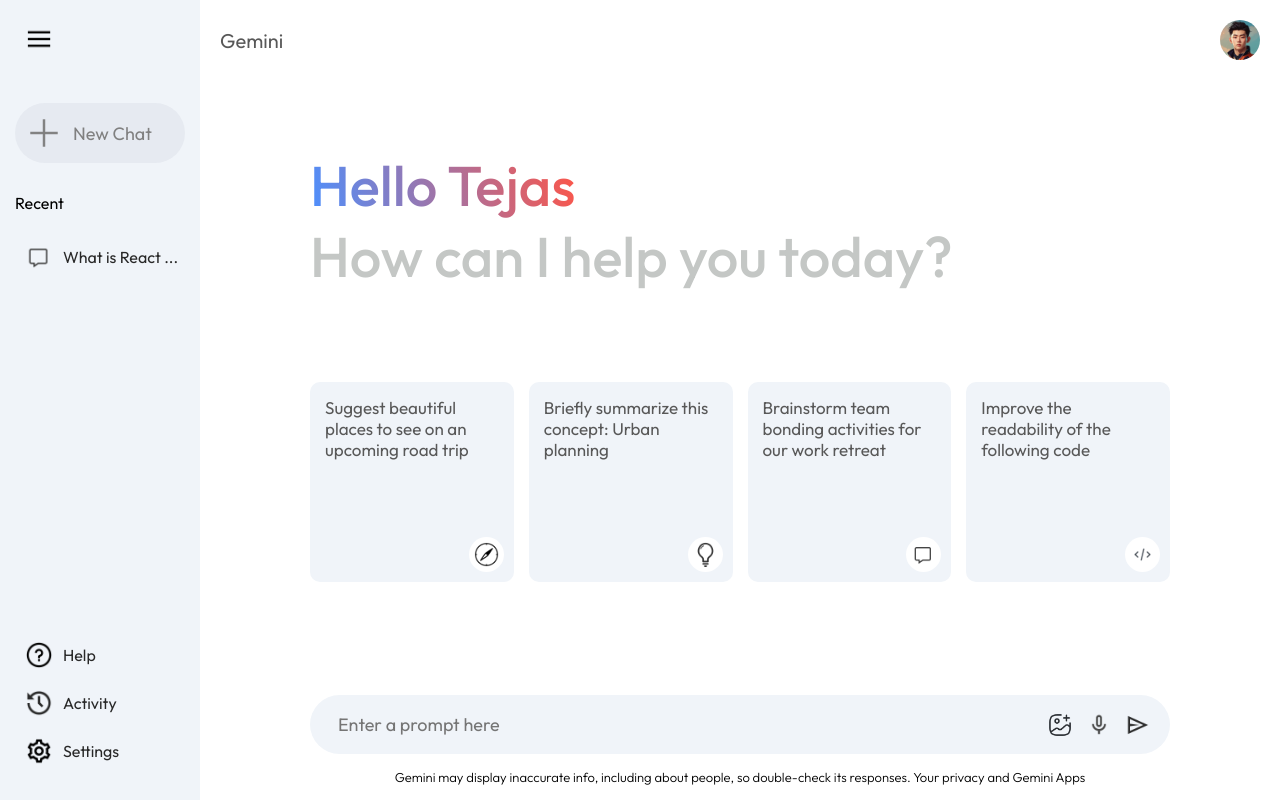
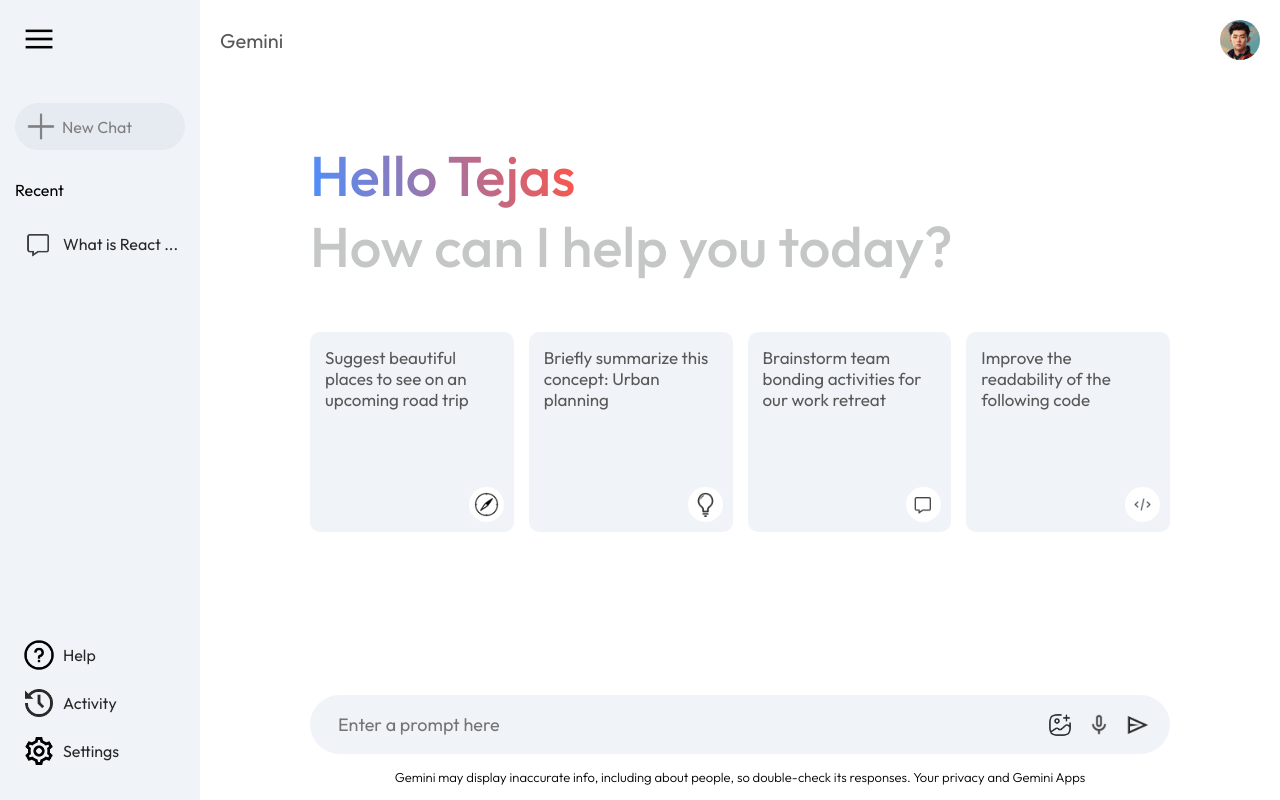
Before and after one commit to AniMoster/Gemini-Clone, a React (Vite) app: page / in a window 1280 px wide. Both pictures are taken after a click on the picture 39 px from the left and 39 px from the top of the page. Built offline with nearby package versions, Linux system fonts and the light colour scheme.

Commit message:
Added some animation to sidebar and changed padding for grids in main component

```diff
--- a/src/components/Main/Main.css
+++ b/src/components/Main/Main.css
@@ -29,7 +29,7 @@
     font-size: 56px;
     color: #c4c7c5;
     font-weight: 500;
-    padding: 20px;
+    padding: 10px 20px 0px 20px;
 }
 
 .main .greet span{
@@ -42,7 +42,7 @@
     display: grid;
     grid-template-columns: repeat(auto-fill, minmax(180px, 1fr));
     gap: 15px;
-    padding: 20px;
+    padding: 0px 20px 40px 20px;
 }
 
 .main .card{
--- a/src/components/Sidebar/Sidebar.css
+++ b/src/components/Sidebar/Sidebar.css
@@ -5,17 +5,23 @@
     justify-content: space-between;
     background-color: #f0f4f9;
     padding: 25px 15px;
-    width: 90px;
-    transition: width 0.5s ease, background-color 0.5s ease;
+    width: 80px;
+    transition: width 0.5s ease, background-color 0.5s ease, transform 0.5s ease;
     overflow: hidden;
   }
 
   .sidebar.extended {
     width: 200px;
+    transform: translateX(0);
   }
 
   .sidebar img {
     width: 28px;
+    transition: transform 0.3s ease;
+  }
+
+  .sidebar.extended img {
+    transform: scale(1.2);
   }
 
   .sidebar .menu {
@@ -28,15 +34,26 @@
     margin-top: 50px;
     display: flex;
     align-items: center;
-    gap: 15px;
-    padding: 10px 15px;
+    gap: 10px;
+    padding: 8px 15px;
     background-color: #e6eaf1;
     border-radius: 50px;
-    font-size: 18px;
+    font-size: 16px;
     color: grey;
     cursor: pointer;
     white-space: nowrap;
     overflow: hidden;
+    transition: background-color 0.3s ease, transform 0.3s ease;
+  }
+
+  .sidebar .new-chat img {
+    width: 22px;
+    transition: transform 0.3s ease;
+  }
+
+  .sidebar .new-chat:hover {
+    background-color: #d1d8e5;
+    transform: scale(1.05);
   }
 
   .sidebar .recent {
@@ -58,7 +75,7 @@
     border-radius: 50px;
     color: #282828;
     cursor: pointer;
-    transition: background-color 0.5s ease;
+    transition: background-color 0.5s ease, opacity 0.3s ease;
     white-space: nowrap;
     overflow: hidden;
   }
@@ -76,3 +93,33 @@
     padding-right: 10px;
     cursor: pointer;
   }
+
+  .typing {
+    animation: typing 1s forwards;
+  }
+
+  .removing {
+    animation: removing 1s forwards;
+  }
+
+  @keyframes typing {
+    0% {
+      width: 0;
+      opacity: 0;
+    }
+    100% {
+      width: 100%;
+      opacity: 1;
+    }
+  }
+
+  @keyframes removing {
+    0% {
+      width: 100%;
+      opacity: 1;
+    }
+    100% {
+      width: 0;
+      opacity: 0;
+    }
+  }
--- a/src/components/Sidebar/Sidebar.jsx
+++ b/src/components/Sidebar/Sidebar.jsx
@@ -20,14 +20,16 @@
         />
         <div className="new-chat">
           <img src={assets.plus_icon} alt="New Chat" />
-          {extended && <p>New Chat</p>}
+          {extended && <TypingText text="New Chat" />}
         </div>
         {extended && (
           <div className="recent">
-            <p className="recent-title">Recent</p>
+            <p className="recent-title">
+              {extended && <TypingText text="Recent" />}
+            </p>
             <div className="recent-entry">
               <img src={assets.message_icon} alt="Message" />
-              <p>What is React ...</p>
+              {extended && <TypingText text="What is React ..." />}
             </div>
           </div>
         )}
@@ -35,15 +37,15 @@
       <div className="bottom">
         <div className="bottom-item recent-entry">
           <img src={assets.question_icon} alt="Help" />
-          {extended && <p>Help</p>}
+          {extended && <TypingText text="Help" />}
         </div>
         <div className="bottom-item recent-entry">
           <img src={assets.history_icon} alt="Activity" />
-          {extended && <p>Activity</p>}
+          {extended && <TypingText text="Activity" />}
         </div>
         <div className="bottom-item recent-entry">
           <img src={assets.setting_icon} alt="Settings" />
-          {extended && <p>Settings</p>}
+          {extended && <TypingText text="Settings" />}
         </div>
       </div>
     </div>
```
